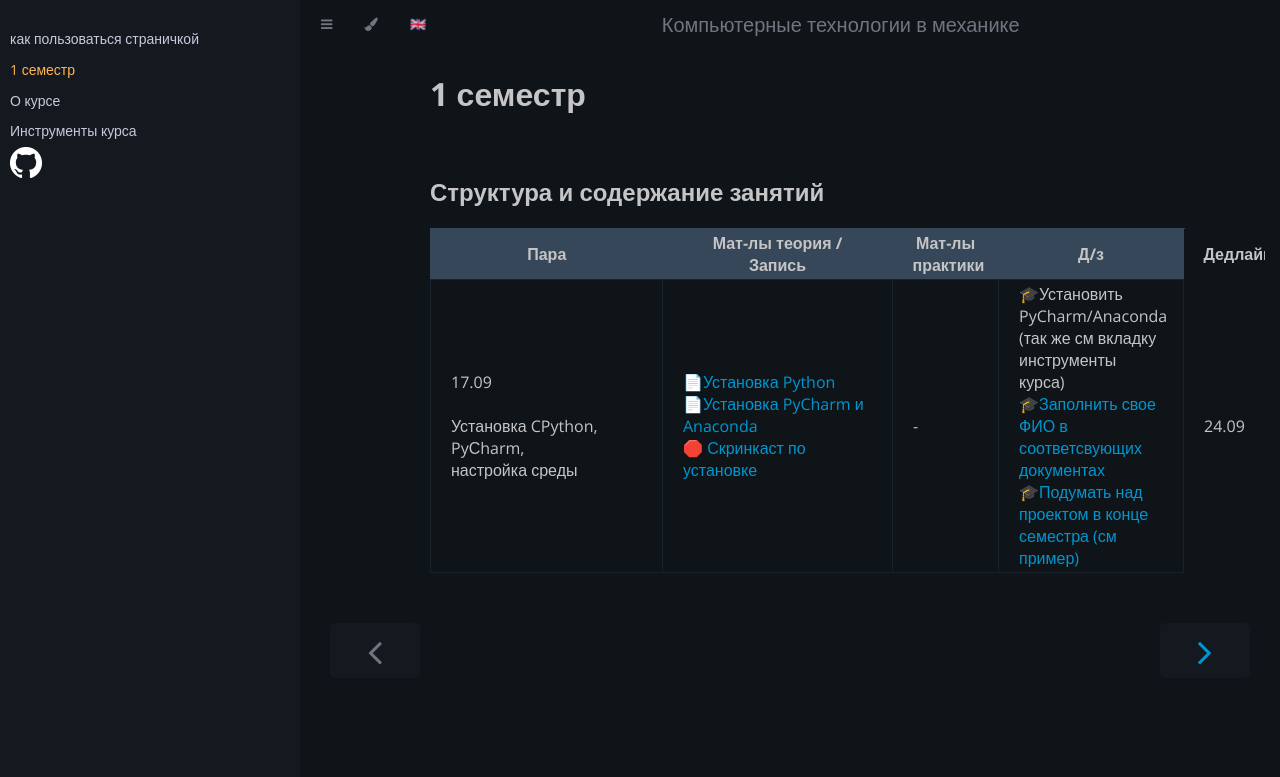
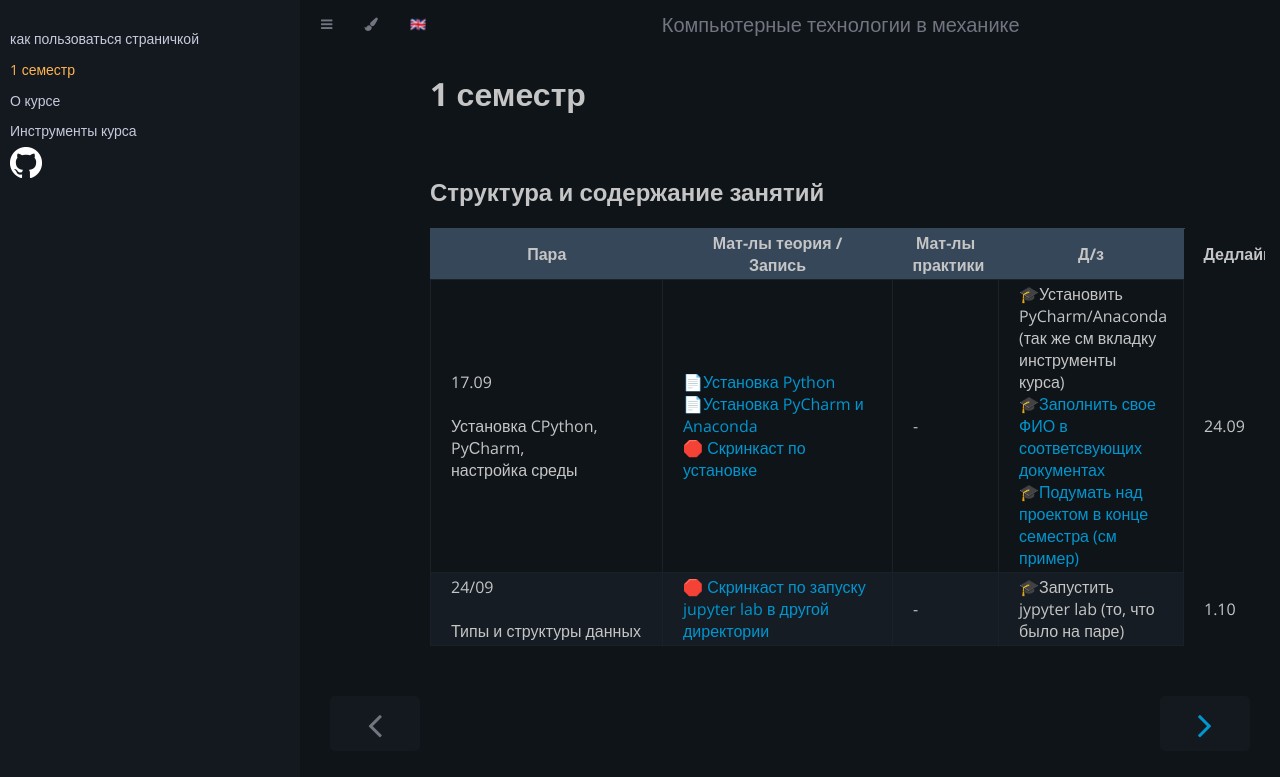
Before and after one commit to PPPmmm131313/PPPmmm131313.github.io, a Jekyll site: the page built from 1_semester.md, in a window 1280 px wide. Shown: the top 777 px of the page. Built offline with Jekyll 4.4.1, drawn with Linux system fonts in a browser that asks for light colours; our own code applies the rules of GitHub Pages for plain Markdown files.

Commit message:
Update 1_semester.md

```diff
--- a/1_semester.md
+++ b/1_semester.md
@@ -28,5 +28,12 @@ title: 1 семестр
     <td class="tg-c3ow">🎓Установить PyCharm/Anaconda (так же см вкладку инструменты курса)<br><a href="https://drive.google.com/drive/folders/1icJClM3hsQnxlxniidZMvJD-Po713K8w" target="_blank" rel="noopener noreferrer">🎓Заполнить свое ФИО в соответсвующих документах</a><br><a href="https://docs.google.com/spreadsheets/d/1553U-B6Tma7EfMIgbIfIYDuRZcma8XhZGONlbLcb8vU/edit?usp=sharing" target="_blank" rel="noopener noreferrer">🎓Подумать над проектом в конце семестра (см пример)</a><br></td>
     <td class="tg-c3ow">24.09</td>
   </tr>
+  <tr>
+    <td class="tg-0pky">24/09<br><br>Типы и структуры данных</td>
+    <td class="tg-0pky"><a href="https://drive.google.com/file/d/1l1yatCegm1ADlj5raG9ejs23CXddvQjw/view?usp=sharing" target="_blank" rel="noopener noreferrer">🛑 Скринкаст по запуску jupyter lab в другой директории</a><br></td>
+    <td class="tg-c3ow">-</td>
+    <td class="tg-c3ow">🎓Запустить jypyter lab (то, что было на паре)</td>
+    <td class="tg-c3ow">1.10</td>
+  </tr>
 </tbody>
 </table>
```
